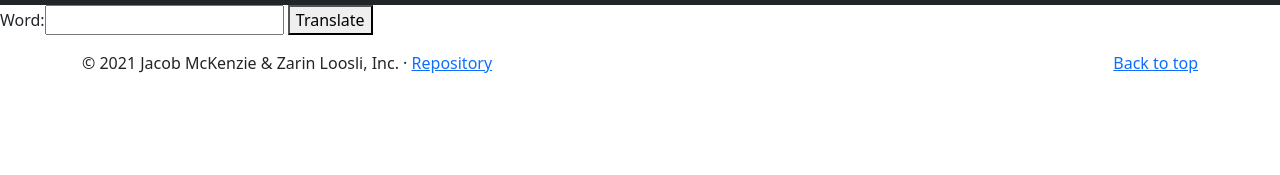
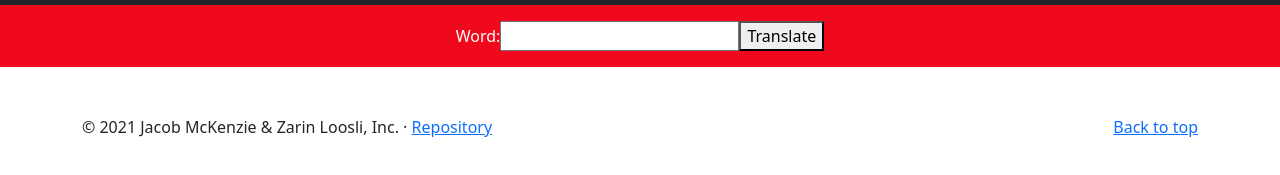
Before and after one commit to fogoplayer/creative-project-2, a website: page translator.html in a window 1280 px wide. Shown: the part 51-226 px from the top of the page. Drawn offline with nearby package versions, Linux system fonts and the light colour scheme.

Commit message:
Apply styles to translator as well

```diff
--- a/dictionary.html
+++ b/dictionary.html
@@ -24,7 +24,7 @@
       integrity="sha384-ka7Sk0Gln4gmtz2MlQnikT1wXgYsOg+OMhuP+IlRH9sENBO0LRn5q+8nbTov4+1p"
       crossorigin="anonymous"
     ></script>
-    <script defer src="dictionary.js"></script>
+    <script src="dictionary.js"></script>
   </head>
   <body>
     <nav class="navbar navbar-expand-lg navbar-dark bg-dark">
--- a/translator.css
+++ b/translator.css
@@ -11,6 +11,10 @@ form {
   justify-content: center;
 }
 
+.results {
+  padding: 1em;
+}
+
 .sound {
   color: black;
   font-style: normal;
--- a/translator.html
+++ b/translator.html
@@ -117,13 +117,13 @@
           //[subdirectory]/[base filename].[format]";
         }
       </script>
-      <!-- <form> -->
+      <form>
       <!-- <fieldset> -->
       <label>Word:<input type="text" id="daWord" /></label>
       <!-- <label ><select name="content-type" id="content-type-select"></select></label> -->
       <button id="woo">Translate</button>
       <!-- </fieldset> -->
-      <!-- </form> -->
+      </form>
 
       <section class="results">
         <p id="results"></p>
```
